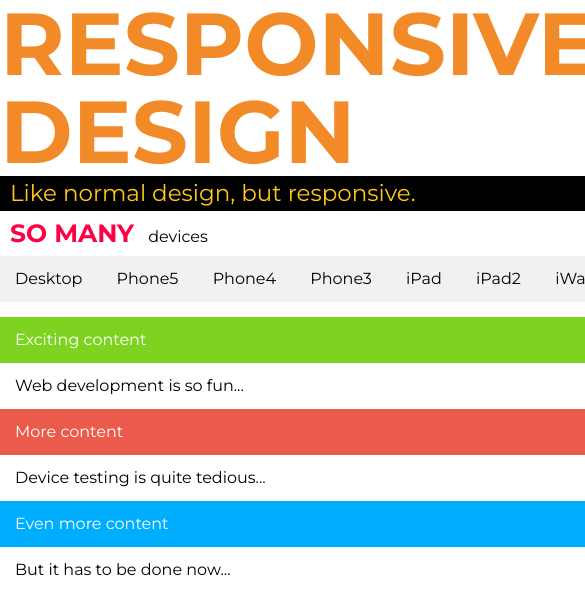
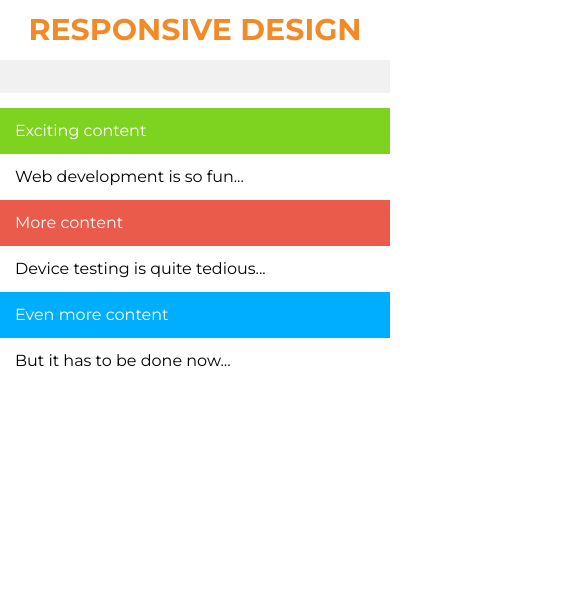
Before and after one commit to jasonspiller/week-03-day-1-responsive-css, a plain HTML site: page starter-code/index.html in a window 390 px wide. Shown: the top 614 px of the page, 585 px wide, since content can reach past the window. Drawn offline with Linux system fonts and the light colour scheme.

Commit message:
Homework Upload

```diff
--- a/starter-code/index.html
+++ b/starter-code/index.html
@@ -16,13 +16,14 @@
         <li><span>So many</span> devices</li>
         <li>
           <ul>
-            <li><a href="/">Desktop</a></li>
-            <li><a href="/">Phone5</a></li>
-            <li><a href="/">Phone4</a></li>
-            <li><a href="/">Phone3</a></li>
-            <li><a href="/">iPad</a></li>
-            <li><a href="/">iPad2</a></li>
-            <li><a href="/">iWatch</a></li>
+						<li><a href="#"></a></li>
+	          <li class="hidden"><a href="/">Desktop</a></li>
+	          <li class="hidden"><a href="/">Phone5</a></li>
+	          <li class="hidden"><a href="/">Phone4</a></li>
+	          <li class="hidden"><a href="/">Phone3</a></li>
+	          <li class="hidden"><a href="/">iPad</a></li>
+	          <li class="hidden"><a href="/">iPad2</a></li>
+	          <li class="hidden"><a href="/">iWatch</a></li>
           </ul>
         </li>
       </ul>
--- a/starter-code/stylesheets/style.css
+++ b/starter-code/stylesheets/style.css
@@ -4,7 +4,9 @@ body {
 }
 
 header, main {
-  width: 960px;
+  max-width: 960px;
+	margin: 0 auto;
+	position: relative;
 }
 
 /* HEADER */
@@ -64,6 +66,12 @@ main .column h2 {
   color: white;
 }
 
+main .column {
+  float: left;
+  width: 33.33%;
+	min-width: 320px;
+}
+
 main .column:nth-child(1) h2 { background: rgb(126, 211, 33);}
 main .column:nth-child(2) h2 { background: rgb(235, 91, 76); }
 main .column:nth-child(3) h2 { background: rgb(0, 174, 255); }
@@ -71,3 +79,59 @@ main .column:nth-child(3) h2 { background: rgb(0, 174, 255); }
 main .column p {
   padding: 15px;
 }
+
+@media only screen and (max-width: 960px) {
+  main .column {
+    width: 50%;
+  }
+  main .column:last-child {
+    width: 100%;
+  }
+	header nav ul li {
+    display: none;
+  }
+  header nav > ul > li:nth-child(1),
+  header nav > ul > li:nth-child(4) {
+    display: block;
+  }
+  header nav > ul > li:nth-child(1) {
+    text-align: center;
+    padding: 30px 0;
+  }
+  header nav > ul > li:nth-child(1) h1 {
+    font-size: 40px;
+  }
+	.hidden {
+		display: inline;
+	}
+	.shown {
+		display: inline !important;
+	}
+}
+
+@media only screen and (max-width: 640px) {
+  main .column {
+    width: 100%;
+  }
+	header nav > ul > li:nth-child(1) {
+    text-align: center;
+    padding: 15px 0;
+  }
+  header nav > ul > li:nth-child(1) h1 {
+    font-size: 30px;
+  }
+	header nav > ul > li:nth-child(4) ul li {
+    display: block;
+  }
+	.hidden {
+    overflow: hidden;
+    padding-top: 0;
+    padding-bottom: 0;
+    height: 0 !important;
+    border-width: 0;
+   }
+   .shown {
+     display: block;
+     transition: height .7s linear, padding-top .7s linear, padding-bottom .7s linear, border-width .7s linear;
+   }
+]
```
Also changed, not shown: starter-code/js/app.js (line endings or trailing spaces).
